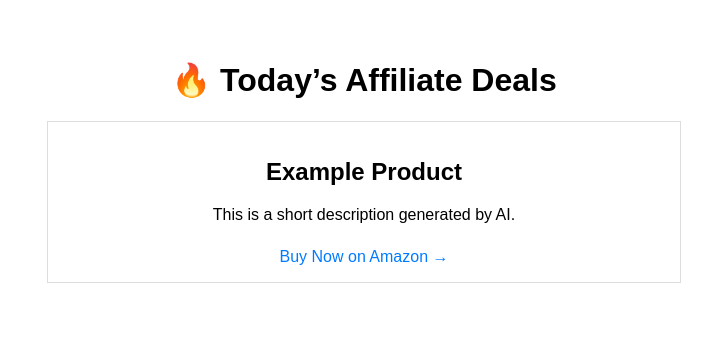
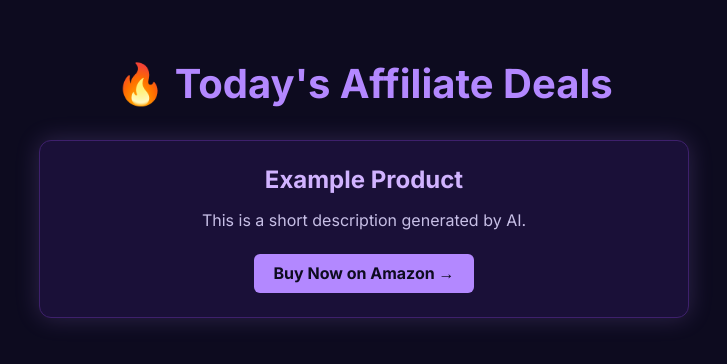
Before and after one commit to devanandh-rise/affiliate-deals, a plain HTML site: page index.html in a window 1280 px wide. Shown: the whole page, without its empty margins (276-1003 px from the left). Drawn offline with Linux system fonts and the light colour scheme.

Commit message:
index.html

```diff
--- a/index.html
+++ b/index.html
@@ -1,20 +1,67 @@
 <!DOCTYPE html>
 <html lang="en">
 <head>
-  <meta charset="UTF-8">
-  <title>Affiliate Deals</title>
+  <meta charset="UTF-8" />
+  <meta name="viewport" content="width=device-width, initial-scale=1.0" />
+  <title>🔥 Today's Affiliate Deals</title>
+  <link href="https://fonts.googleapis.com/css2?family=Inter:wght@400;700&display=swap" rel="stylesheet">
   <style>
-    body { font-family: sans-serif; text-align: center; padding: 2rem; }
-    .product { border: 1px solid #ddd; padding: 1rem; margin: 1rem auto; max-width: 600px; }
-    a { display: inline-block; margin-top: 0.5rem; color: #007bff; text-decoration: none; }
+    body {
+      background-color: #0d0b1f;
+      color: #e0d7ff;
+      font-family: 'Inter', sans-serif;
+      margin: 0;
+      padding: 2rem;
+    }
+    h1 {
+      text-align: center;
+      font-size: 2.5rem;
+      color: #b388ff;
+    }
+    .card {
+      background: #1a1038;
+      border: 1px solid #3e206c;
+      border-radius: 12px;
+      padding: 1.5rem;
+      margin: 2rem auto;
+      max-width: 600px;
+      box-shadow: 0 0 25px rgba(179, 136, 255, 0.2);
+      text-align: center;
+    }
+    .title {
+      font-size: 1.5rem;
+      font-weight: bold;
+      margin-bottom: 1rem;
+      color: #d1b3ff;
+    }
+    .desc {
+      color: #c7bfe6;
+      margin-bottom: 1.5rem;
+    }
+    a {
+      display: inline-block;
+      padding: 0.6rem 1.2rem;
+      background: #b388ff;
+      color: #0d0b1f;
+      text-decoration: none;
+      border-radius: 6px;
+      font-weight: bold;
+      transition: background 0.3s ease;
+    }
+    a:hover {
+      background: #d1aaff;
+    }
   </style>
 </head>
 <body>
-  <h1>🔥 Today’s Affiliate Deals</h1>
-  <div class="product">
-    <h2>Example Product</h2>
-    <p>This is a short description generated by AI.</p>
-    <a href="https://www.amazon.in/dp/your-affiliate-id">Buy Now on Amazon →</a>
+  <h1>🔥 Today's Affiliate Deals</h1>
+
+  <div class="card">
+    <div class="title">Example Product</div>
+    <div class="desc">This is a short description generated by AI.</div>
+    <a href="https://www.amazon.in/dp/B08XYZ123?tag=yourtag-21" target="_blank">
+      Buy Now on Amazon →
+    </a>
   </div>
 </body>
 </html>
```
